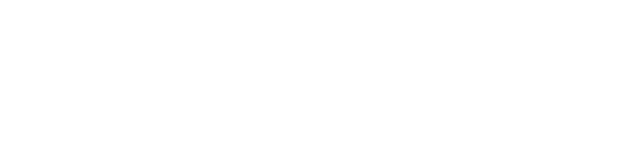
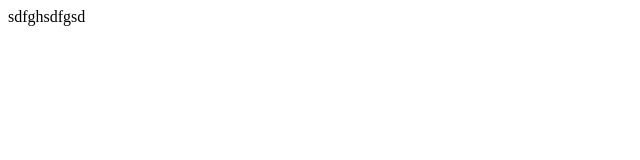
Before and after one commit to sayali1606/vscodeRepo, a plain HTML site: page index.html in a window 1280 px wide. Shown: the whole page, without its empty margins (0-640 px from the left). Drawn offline with Linux system fonts and the light colour scheme.

Commit message:
Update index.html
added

```diff
--- a/index.html
+++ b/index.html
@@ -6,6 +6,6 @@
   <title>Document</title>
 </head>
 <body>
-
+  sdfghsdfgsd
 </body>
 </html>
```
